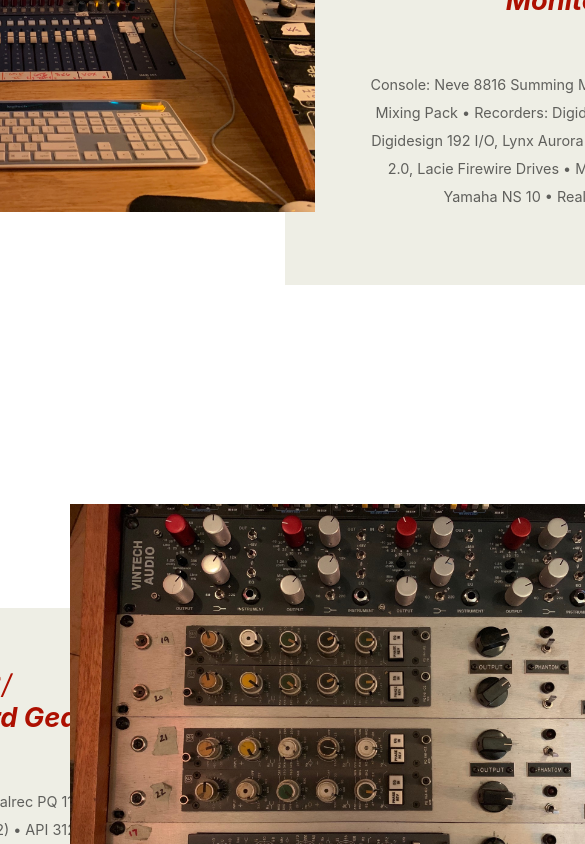
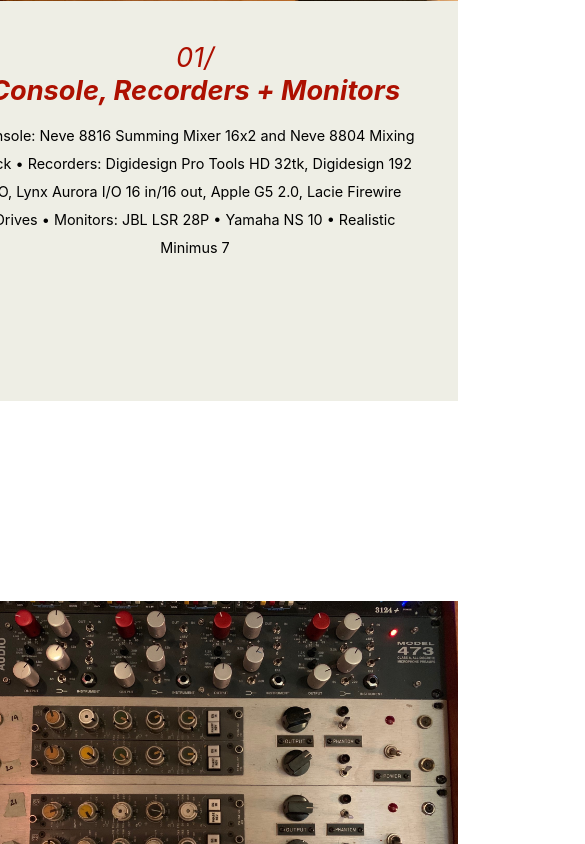
Before and after one commit to andrewjspivey/eastbay_recorders, a React (Create React App) app: page /gear in a window 390 px wide. Shown: the part 1940-2784 px from the top of the page, 585 px wide, since content can reach past the window. Built offline with nearby package versions, Linux system fonts and the light colour scheme; a web font is replaced by a local one.

Commit message:
feat(Gear): media queries implemented to Gear Page

```diff
--- a/src/Gear/Gear.js
+++ b/src/Gear/Gear.js
@@ -9,7 +9,7 @@
 
 const Jumbo = styled.div`
   height: 60vh;
-  width: 100vw;
+  width: 100%;
   position: relative;
   background-image: url(${GearMain});
   background-position: center;
@@ -32,7 +32,7 @@
   padding: 0 60px;
   font-size: 1.07em;
   line-height: 25px;
-  color: #000;
+  color: black;
   font-weight: normal;
   text-align: center;
   font-size: 25px;
@@ -43,65 +43,97 @@
 `;
 
 const Section = styled.div`
-  width: 90%;
-  max-width: 10000px;
-  margin: 0 auto;
+  margin: 0;
   display: flex;
   align-items: center;
   justify-content: center;
+  @media (max-width: 768px) {
+    /* background-color: red; */
+    flex-direction: column;
+  }
 `;
-const SectionFlip = styled.div`
-  width: 90%;
-  max-width: 10000px;
-  margin: 0 auto;
-  display: flex;
+const SectionFlip = styled(Section)`
   flex-direction: row-reverse;
-  align-items: center;
-  justify-content: center;
+  @media (max-width: 768px) {
+    flex-direction: column;
+
+  }
 `;
 const BoxImage = styled.img`
   display: flex;
-  height: 458px;
-  width: 610.5px;
   background-position: center;
   background-repeat: no-repeat;
   background-size: cover;
   background-color: white;
   z-index: 1000;
+  @media (min-width: 1024px) {
+    height: 0 auto;
+    width: 525px;
+  }
+  @media (max-width: 1023px) {
+    height: 0 auto;
+    width: 425px;
+  }
+  @media (max-width: 768px) {
+    height: 0 auto;
+    width: 525px;
+  }
 `;
 
 const BoxRight = styled.div`
-  display: flex;
-  justify-content: center;
-  align-items: center;
-  height: 0 auto;
-  width: 566.5px;
   z-index: 100;
   @media (min-width: 1024px) {
-  } margin: 0 0 0 -30px;
-  @media (min-width: 1440px) {
-    margin: 0 0 0 -130px;
+    background-color: purple;
+    height: 0 auto;
+    width: 400px;
+    margin: 0 0 0 -25px;
+  }
+  @media (max-width: 1023px) {
+    height: 0 auto;
+    width: 350px;
+    margin: 0 0 0 -25px;
+  }
+  @media (max-width: 768px) {
+    height: 0 auto;
+    width: 525px;
+    margin: 0;
   }
 `;
 
 const BoxLeft = styled(BoxRight)`
-  margin: 0 -40px 0 0;
+  @media (min-width: 1024px) {
+    margin: 0 -25px 0 0;
+  }
+  @media (max-width: 1023px) {
+    margin: 0 -25px 0 0;
+  }
+  @media (max-width: 768px) {
+    margin: 0;
+  }
 `;
 
 const Card = styled.div`
-  position: relative;
   display: flex;
-  margin-top: 250px;
-  height: 500px;
-  width: 400px;
+  width: 100%;
   background-color: white;
+  @media (min-width: 1024px) {
+    margin-top: 250px;
+    height: 500px;
+  }
+  @media (max-width: 1023px) {
+    margin-top: 200px;
+    height: 400px;
+  }
+  @media (max-width: 768px) {
+    margin-top: 0;
+    margin-bottom: 200px;
+  }
 `;
 
 const CardText = styled.text`
-  position: absolute;
   width: 100%;
+  padding: 40px 40px;
   background-color: #eeeee5;
-  padding: 15% 10% 15% 20%;
   text-align: center;
 `;
 
@@ -124,8 +156,6 @@
       },
     },
     text: {
-      paddingTop: '40px',
-      color: 'rgba(0,0,0,0.6)',
       lineHeight: '28px',
       fontSize: '0.9em',
       fontWeight: 'normal',
@@ -134,6 +164,7 @@
 
   return (
     <>
+
       <Jumbo>
         <Text>
           <h4>Gear</h4>
@@ -215,8 +246,8 @@
                 <h4 style={styles.header}>04/</h4>
                 <h4 style={styles.header.weight}>Microphones</h4>
                 <p style={styles.text}>
-                  s AKG D112 (2) • AKG 414 (2) • Shure Beta 52 (2) • Shure Beta
-                  57 (4) • Shure 57 (2) • Royer 121 Ribbon • Royer 122 Ribbon •
+                  AKG D112 (2) • AKG 414 (2) • Shure Beta 52 (2) • Shure Beta 57
+                  (4) • Shure 57 (2) • Royer 121 Ribbon • Royer 122 Ribbon •
                   Aston Stealth • Aston Starlight (2) • Aston Spirit • Audio
                   Technica 4047 (4) • Audio Technica 4033 (2) • Audio Technica
                   4050 • Audio Technica AE 3000 (3) • Audio Technica AE 5100 (3)
```
